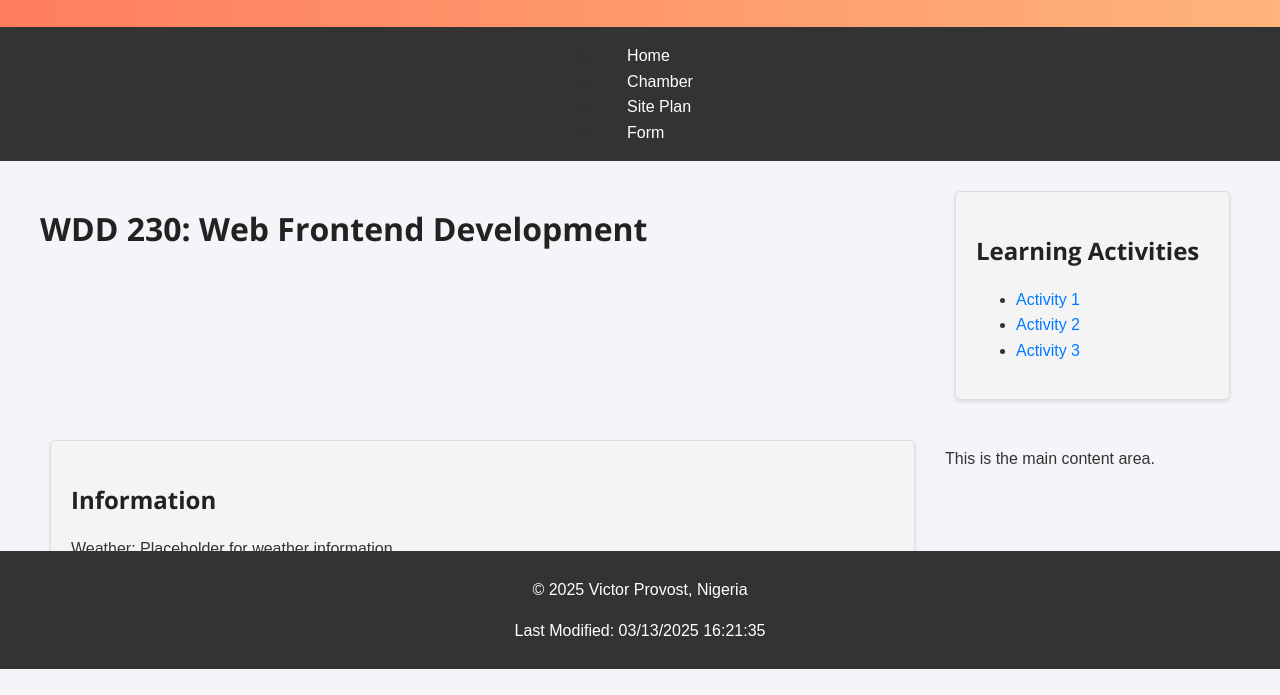
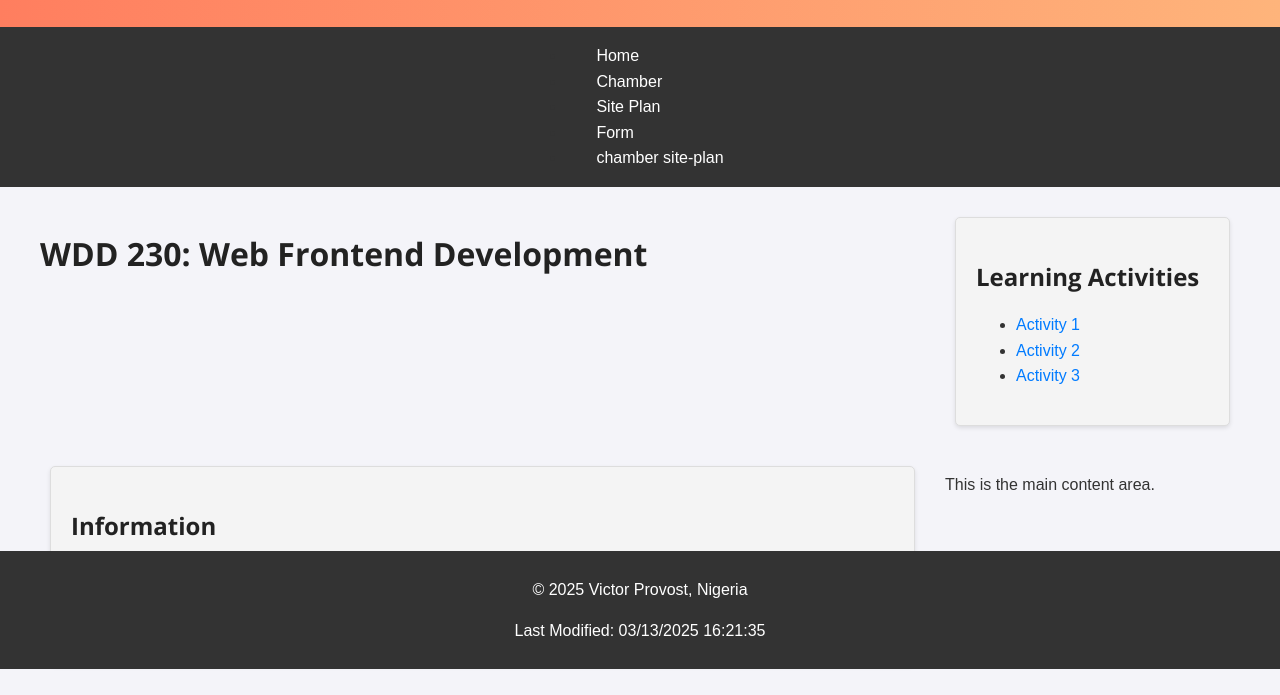
Before and after one commit to Victorprovost/wdd230, a plain HTML site: page index.html in a window 1280 px wide. Shown: the part 131-826 px from the top of the page. Before the commit the page ends 800 px from the top, so only its background shows below. Drawn offline with nearby package versions, Linux system fonts and the light colour scheme.

Commit message:
chamber site plan

```diff
--- a/index.html
+++ b/index.html
@@ -21,6 +21,7 @@
             <li><a href="chamber.html">Chamber</a></li>
             <li><a href="site-plan.html">Site Plan</a></li>
             <li><a href="form.html">Form</a></li>
+            <li><a href="chamber-site-plan.html">chamber site-plan</a></li>
         </ul>
     </nav>
     <main>
--- /dev/null
+++ b/week01/styles/chamber-site-plan.css
@@ -0,0 +1,79 @@
+/* Root Variables */
+:root {
+    --primary-color: #3498db;      /* Blue - Used for header, footer, and headings */
+    --secondary-color: #2ecc71;    /* Green - Used for navigation background */
+    --accent-color: #e74c3c;       /* Red - Used for buttons or links */
+    --background-color: #ecf0f1;   /* Light Gray - Page background */
+    --text-color: #2c3e50;         /* Dark Gray - Main text color */
+}
+
+/* Global Styles */
+* {
+    margin: 0;
+    padding: 0;
+    box-sizing: border-box;
+}
+
+body {
+    font-family: 'Arial', sans-serif;
+    font-size: 16px;
+    color: var(--text-color);
+    background-color: var(--background-color);
+    line-height: 1.6;
+}
+
+/* Headings */
+h1, h2, h3, h4, h5, h6 {
+    font-family: 'Georgia', serif;
+    color: var(--primary-color);
+}
+
+h1 { font-size: 2.5em; }
+h2 { font-size: 2em; }
+h3 { font-size: 1.75em; }
+h4 { font-size: 1.5em; }
+h5 { font-size: 1.25em; }
+h6 { font-size: 1em; }
+
+p {
+    margin-bottom: 1em;
+}
+
+/* Header */
+header {
+    background-color: var(--primary-color);
+    color: white;
+    padding: 1em;
+    text-align: center;
+}
+
+/* Navigation */
+nav {
+    background-color: var(--secondary-color);
+    text-align: center;
+    padding: 1em;
+}
+
+nav a {
+    color: white;
+    text-decoration: none;
+    margin: 0 1em;
+    font-weight: bold;
+    transition: color 0.3s ease-in-out;
+}
+
+nav a:hover {
+    text-decoration: underline;
+    color: var(--accent-color);
+}
+
+/* Footer */
+footer {
+    background-color: var(--primary-color);
+    color: white;
+    text-align: center;
+    padding: 1em;
+    position: fixed;
+    width: 100%;
+    bottom: 0;
+}
```
Also changed, not shown: chamber-site-plan.html (added, +28 -0 lines).
